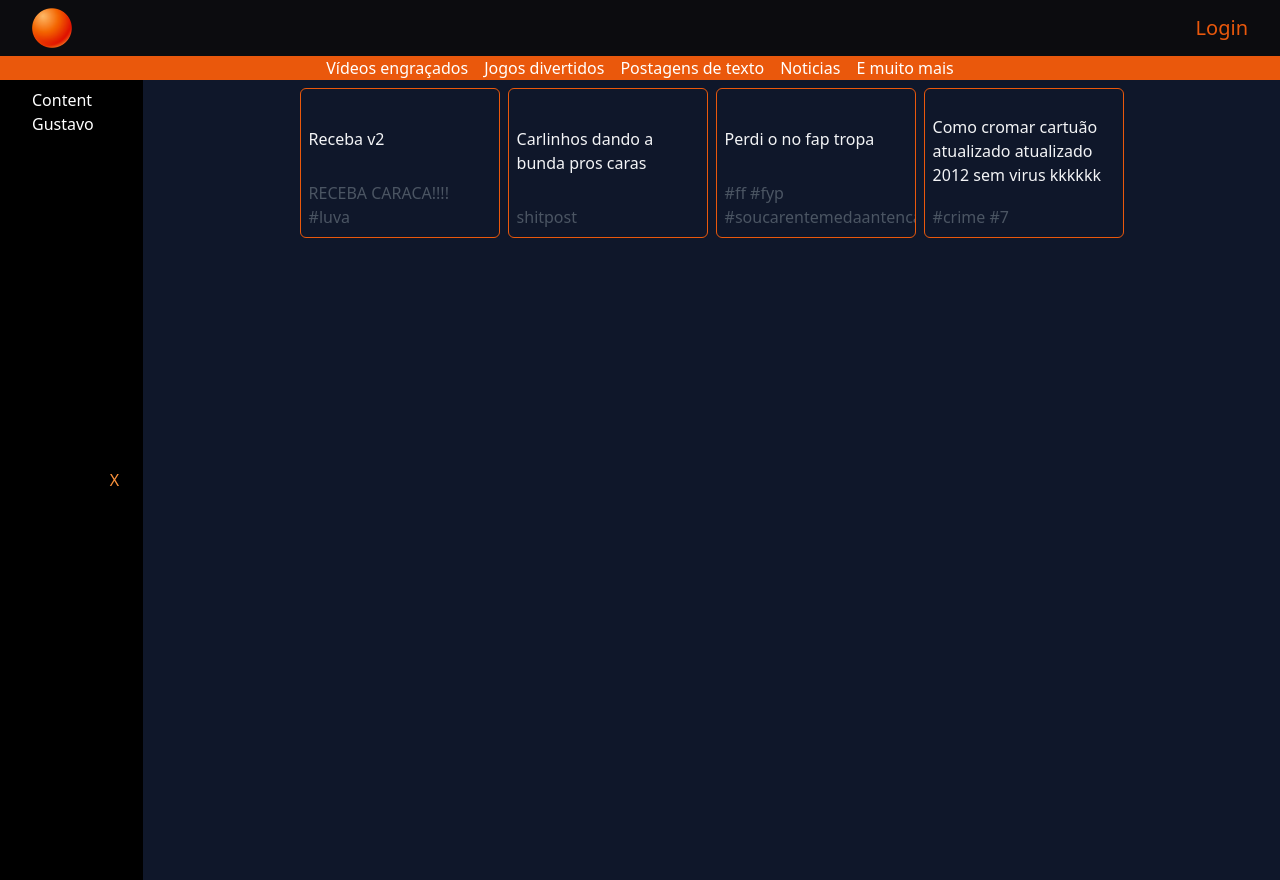
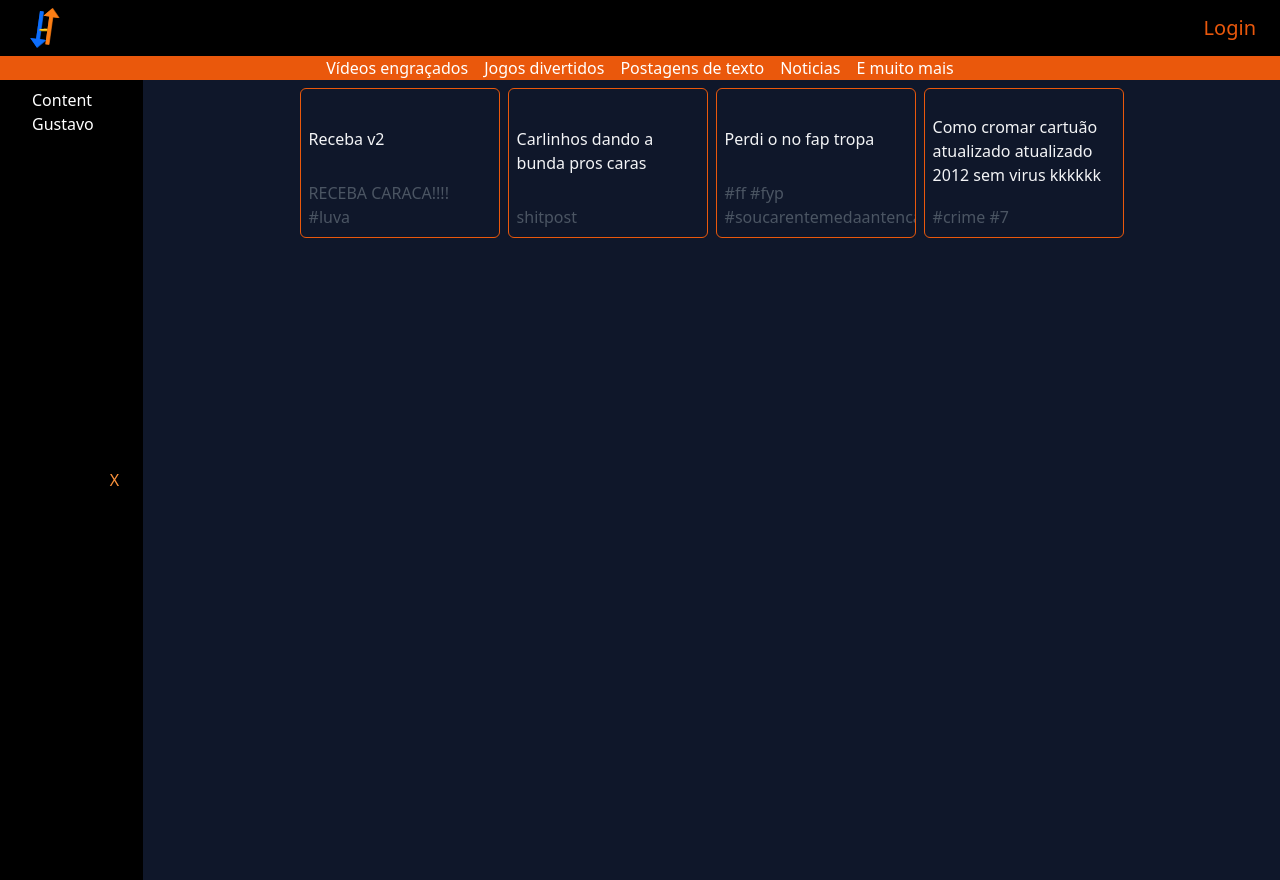
Before and after one commit to izitktj/Hyper, a Next.js app: page / in a window 1280 px wide. Built offline with nearby package versions, Linux system fonts and the light colour scheme.

Commit message:
Agora o deploy rola!!!

```diff
--- a/src/components/Lateral.tsx
+++ b/src/components/Lateral.tsx
@@ -1,4 +1,8 @@
-export default function Lateral(props: any) {
+interface LateralProps{
+    nomeAcc:string
+}
+
+export default function Lateral(props: LateralProps) {
     return(
         <div className="flex flex-row h-screen gap-2 bg-black px-6">
             <div className="flex flex-col p-2">
--- a/src/components/Topo.tsx
+++ b/src/components/Topo.tsx
@@ -2,12 +2,12 @@ import Image from "next/image"
 
 export default function Topo() {
     return(
-        <div className="headers">
+        <div className="flex justify-between items-center bg-black h-15 px-6 py-2">
         <Image
-            src="/Logo.png"
+            src="/hyper logo.svg"
             width={40}
             height={40}
-            alt="Picture of the author"
+            alt="Hyper Logo"
         />
         <div className="text-xl text-orange-600">Login</div>
         </div>
--- a/src/components/Video.tsx
+++ b/src/components/Video.tsx
@@ -1,10 +1,13 @@
-export default function Video(props: any) {
+interface VideoProps{
+    nome:string
+    descricao:string
+}
+
+export default function Video(props: VideoProps) {
     return(
-        <div className="flex flex-col">
-            <div className="flex flex-col border border-orange-600 rounded-md p-2 limit">
-                <div className="flex text-gray-100 items-center flex-auto">{props.nome}</div>
-                <div className="flex text-gray-600 flex-initial items-start">{props.descricao}</div>
-           </div>
-        </div>
+        <div className="flex flex-col border border-orange-600 rounded-md p-2 limit">
+            <div className="flex text-gray-100 items-center flex-auto">{props.nome}</div>
+            <div className="flex text-gray-600 flex-initial items-start">{props.descricao}</div>
+       </div>
     )
 }
```
Also changed, not shown: public/Logo.png (deleted), public/hyper logo.svg (added).
